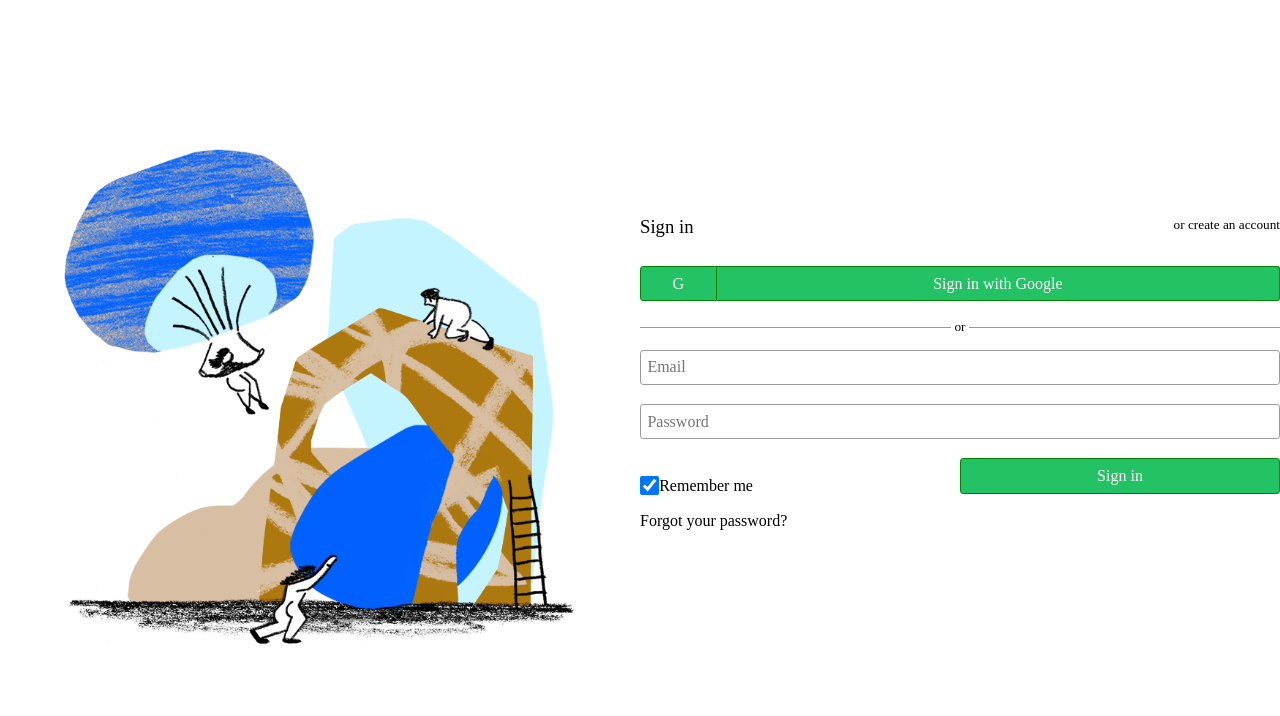
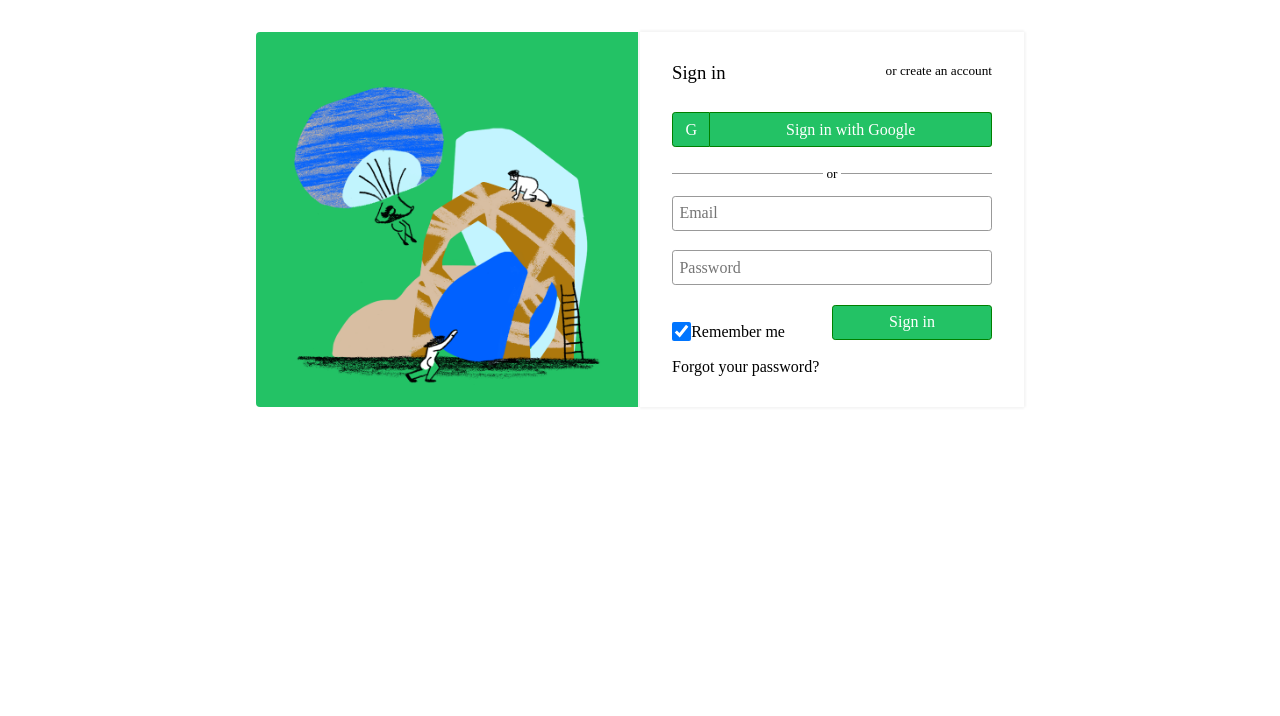
Before and after one commit to jbkwizera/mvernia, a PHP site: page /login.php in a window 1280 px wide. Shown: the part 84-800 px from the top of the page. Run offline with PHP 8.4, Linux system fonts and the light colour scheme; data that the repository does not hold is empty.

Commit message:
Style .row-main

```diff
--- a/css/login.css
+++ b/css/login.css
@@ -11,6 +11,32 @@ header h1 {
     font-weight: bolder;
 }
 /* container typography */
+.row-main {
+    border-radius: 4px;
+    width: 60%;
+    margin: auto 20%;
+    padding: 0;
+    background: #23c265;
+
+}
+.offset-left {
+    display: flex;
+    justify-content: center;
+    text-align: center;
+    height: 100%;
+    border-right: 1px solid #23c265;
+}
+.form-container {
+    background: white;
+    padding: 0;
+    padding: 2em;  /* h v blur color */
+
+    box-shadow: 0px -2px 2px #f5f5f5,
+                0px  2px 2px #f5f5f5,
+                2px  0px 2px #f5f5f5,
+               -2px  0px 0px #f5f5f5;
+}
+
 form {
     font-family: "Avenir";
 }
@@ -74,7 +100,6 @@ form button {
 }
 img {
     width: 80%;
-    margin: 10%;
 }
 @media only screen and (max-width: 800px) {
     .bg-image-div {
```
